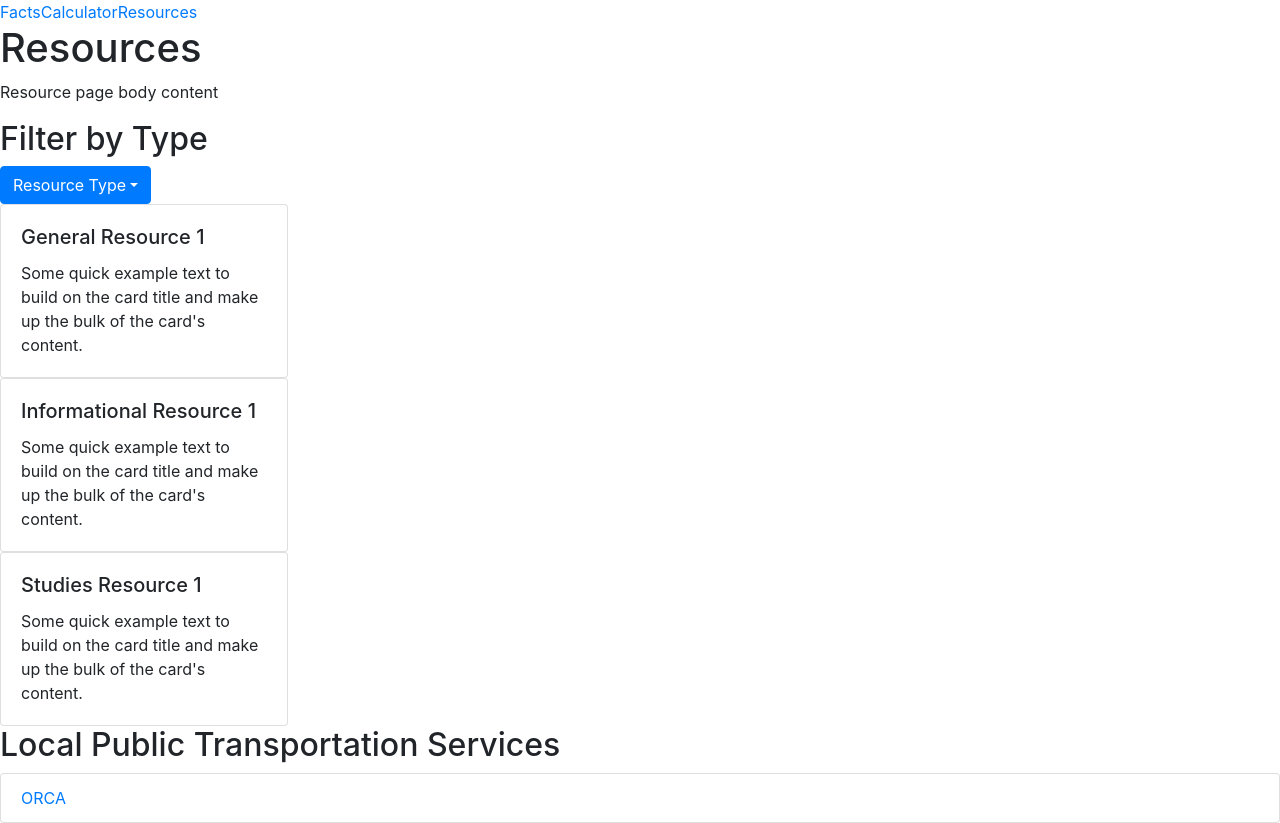
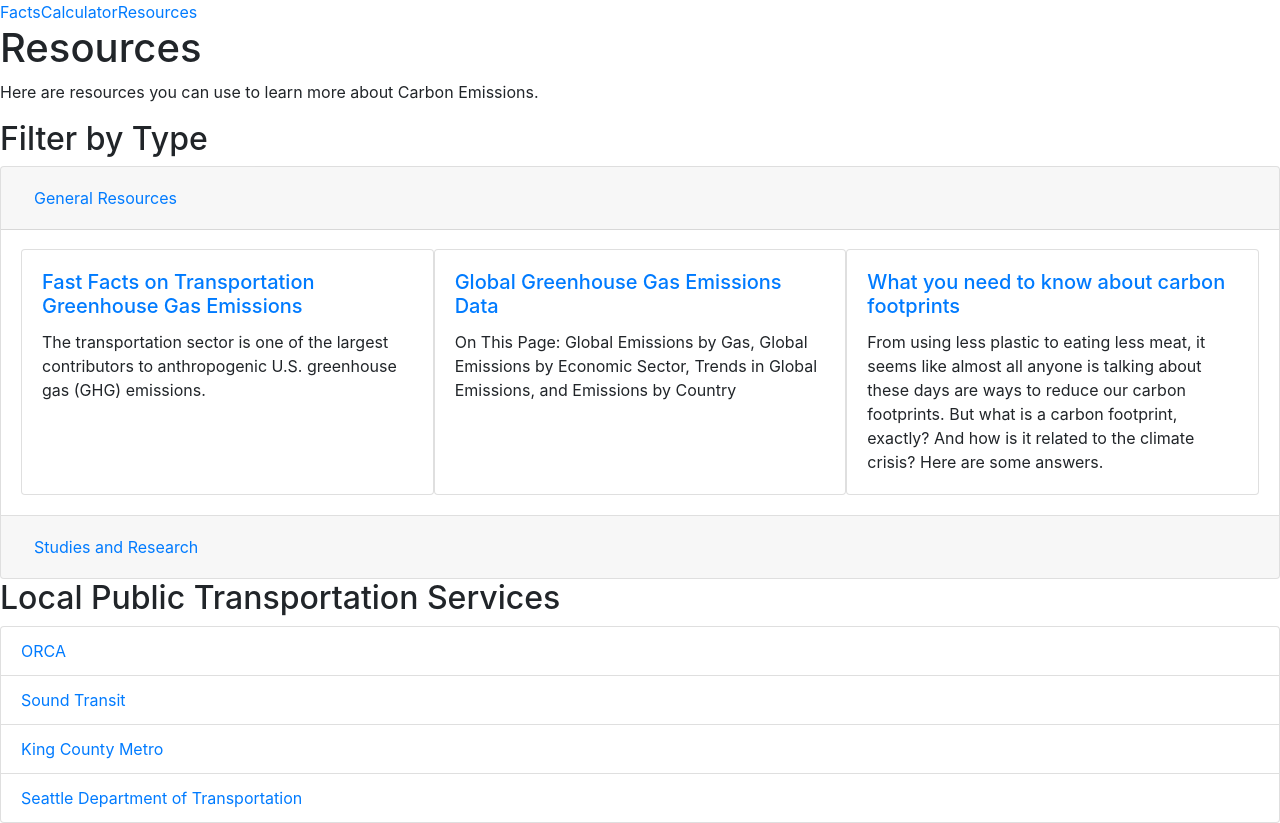
Before and after one commit to uw-info442c-au20/Vroom, a React (Create React App) app in the folder vroom/: page /Resources in a window 1280 px wide. Built offline with nearby package versions, Linux system fonts and the light colour scheme.

Commit message:
finished content for resources page

```diff
--- a/vroom/src/Resources.js
+++ b/vroom/src/Resources.js
@@ -1,8 +1,7 @@
 import React from 'react';
-import { useState } from 'react';
+import Accordion from 'react-bootstrap/Accordion';
+import Button from 'react-bootstrap/Button';
 import Card from 'react-bootstrap/Card';
-import Dropdown from 'react-bootstrap/Dropdown'
-import DropdownButton from 'react-bootstrap/DropdownButton';
 import ListGroup from 'react-bootstrap/ListGroup';
 
 const Resources = () => {
@@ -10,53 +9,97 @@ const Resources = () => {
     return (
        <div>
          <h1>Resources</h1>
-         <p>Resource page body content</p>
+         <p>Here are resources you can use to learn more about Carbon Emissions.</p>
          <h2>Filter by Type</h2>
-         <DropdownButton id="dropdown-basic-button" title="Resource Type">
-            <Dropdown.Item>General Resources</Dropdown.Item>
-            <Dropdown.Item>Informational</Dropdown.Item>
-            <Dropdown.Item>Studies</Dropdown.Item>
-         </DropdownButton>
 
-         <div id="general">
-            <Card style={{ width: '18rem' }}>
+         <Accordion defaultActiveKey="0">
+            <Card>
+               <Card.Header>
+                  <Accordion.Toggle as={Button} variant="link" eventKey="0">
+                     General Resources
+                  </Accordion.Toggle>
+               </Card.Header>
+               <Accordion.Collapse eventKey="0">
                   <Card.Body>
-                  <Card.Title>General Resource 1</Card.Title>
+                     <div style={{display: 'flex', flexDirection: 'row'}}>
+                        <Card style={{ width: '18rem', flex: 1 }}>
+                           <Card.Body>
+                              <Card.Title><a href="https://www.epa.gov/greenvehicles/fast-facts-transportation-greenhouse-gas-emissions">Fast Facts on Transportation Greenhouse Gas Emissions</a></Card.Title>
                               <Card.Text>
-                     Some quick example text to build on the card title and make up the bulk of
-                     the card's content.
+                              The transportation sector is one of the largest contributors to anthropogenic U.S. greenhouse gas (GHG) emissions.
+                              </Card.Text>
+                           </Card.Body>
+                        </Card>
+                        <Card style={{ width: '18rem', flex: 1 }}>
+                           <Card.Body>
+                              <Card.Title><a href="https://www.epa.gov/ghgemissions/global-greenhouse-gas-emissions-data">Global Greenhouse Gas Emissions Data</a></Card.Title>
+                              <Card.Text>
+                                 On This Page:
+                                 Global Emissions by Gas,
+                                 Global Emissions by Economic Sector,
+                                 Trends in Global Emissions, and
+                                 Emissions by Country
+                              </Card.Text>
+                           </Card.Body>
+                        </Card>
+                        <Card style={{ width: '18rem', flex: 1 }}>
+                           <Card.Body>
+                              <Card.Title><a href="https://www.cnn.com/2019/09/08/us/carbon-footprint-facts-trnd/index.html">What you need to know about carbon footprints</a></Card.Title>
+                              <Card.Text>
+                              From using less plastic to eating less meat, it seems like almost all anyone is talking about these days are ways to reduce our carbon footprints.
+                              But what is a carbon footprint, exactly? And how is it related to the climate crisis? Here are some answers.
                               </Card.Text>
                            </Card.Body>
                         </Card>
                      </div>
-
-         <div id="info">
-            <Card style={{ width: '18rem' }}>
+                  </Card.Body>
+               </Accordion.Collapse>
+            </Card>
+            <Card>
+               <Card.Header>
+                  <Accordion.Toggle as={Button} variant="link" eventKey="2">
+                     Studies and Research
+                  </Accordion.Toggle>
+               </Card.Header>
+               <Accordion.Collapse eventKey="2">
                   <Card.Body>
-                  <Card.Title>Informational Resource 1</Card.Title>
+                     <div style={{display: 'flex', flexDirection: 'row'}}>
+                        <Card style={{ width: '18rem', flex: 1 }}>
+                           <Card.Body>
+                              <Card.Title><a href="https://www.iaee.org/en/publications/ejarticle.aspx?id=2626">Unintended Consequences of Carbon Policies: Transportation Fuels, Land-Use, Emissions, and Innovation</a></Card.Title>
                               <Card.Text>
-                     Some quick example text to build on the card title and make up the bulk of
-                     the card's content.
+                                 Stephen P. Holland, Jonathan E. Hughes, Christopher R. Knittel, Nathan C. Parker
+                              </Card.Text>
+                           </Card.Body>
+                        </Card>
+                        <Card style={{ width: '18rem', flex: 1 }}>
+                           <Card.Body>
+                              <Card.Title><a href="https://link.springer.com/chapter/10.1007/978-3-319-17175-3_2">Transportation Emissions: Some Basics</a></Card.Title>
+                              <Card.Text>
+                              Christos A. Kontovas, Harilaos N. Psaraftis
+                              </Card.Text>
+                           </Card.Body>
+                        </Card>
+                        <Card style={{ width: '18rem', flex: 1 }}>
+                           <Card.Body>
+                              <Card.Title><a href="https://rosap.ntl.bts.gov/view/dot/23588">Reducing greenhouse gas emissions from U.S. transportation</a></Card.Title>
+                              <Card.Text>
+                              David L. Greene, Howard H. Baker, Jr., Steven E. Plotkin
                               </Card.Text>
                            </Card.Body>
                         </Card>
                      </div>
-
-         <div id="studies">
-            <Card style={{ width: '18rem' }}>
-               <Card.Body>
-                  <Card.Title>Studies Resource 1</Card.Title>
-                  <Card.Text>
-                     Some quick example text to build on the card title and make up the bulk of
-                     the card's content.
-                  </Card.Text>
                   </Card.Body>
+               </Accordion.Collapse>
             </Card>
-         </div>
+         </Accordion>
 
          <h2>Local Public Transportation Services</h2>
          <ListGroup>
             <ListGroup.Item><a href="https://orcacard.com/ERG-Seattle/p1_001.do">ORCA</a></ListGroup.Item>
+            <ListGroup.Item><a href="https://www.soundtransit.org/schedules/route/40_100479">Sound Transit</a></ListGroup.Item>
+            <ListGroup.Item><a href="https://kingcounty.gov/depts/transportation/metro/travel-options/bus.aspx">King County Metro</a></ListGroup.Item>
+            <ListGroup.Item><a href="https://www.seattle.gov/transportation/getting-around">Seattle Department of Transportation</a></ListGroup.Item>
          </ListGroup>
        </div>
     );
```
Also changed, not shown: 1 other file (tests, documents, lock files or other folders). Lines whose indentation alone changed are shown as unchanged.
